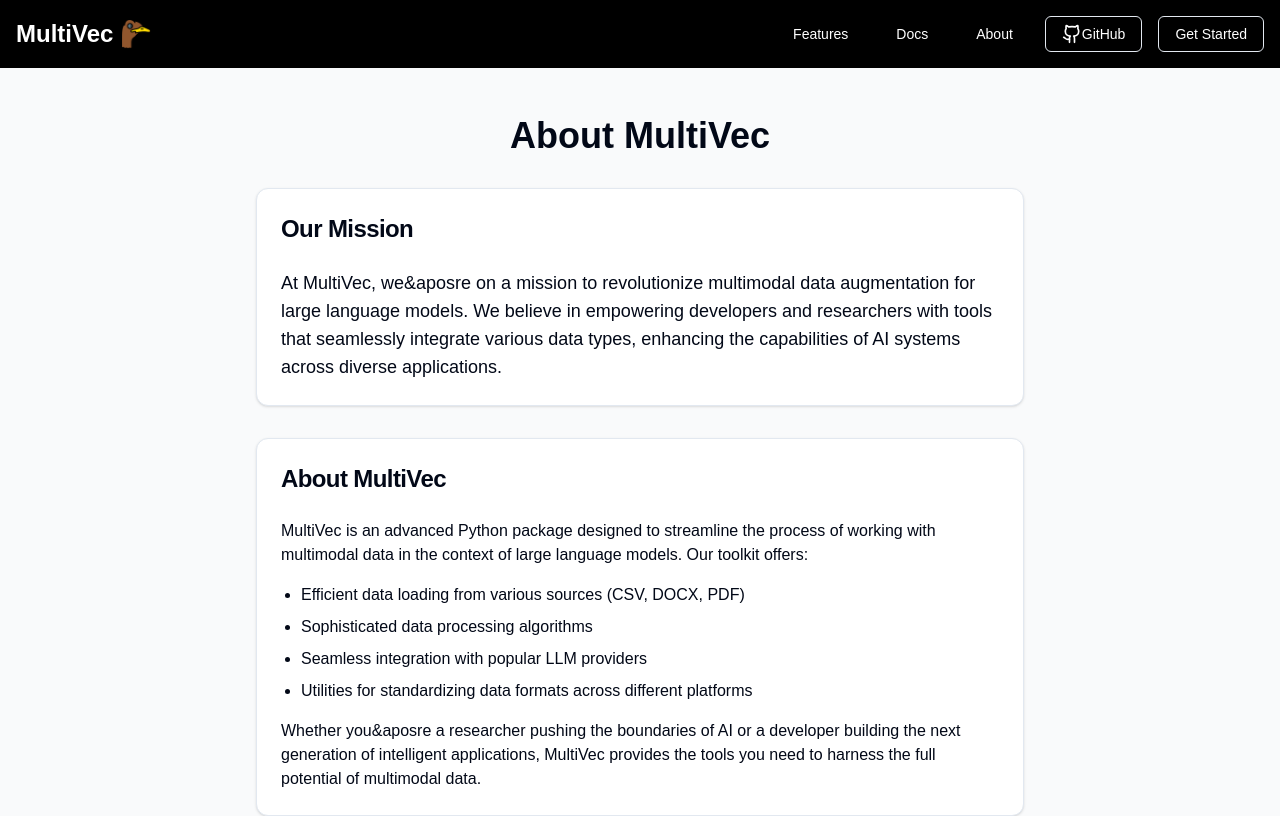
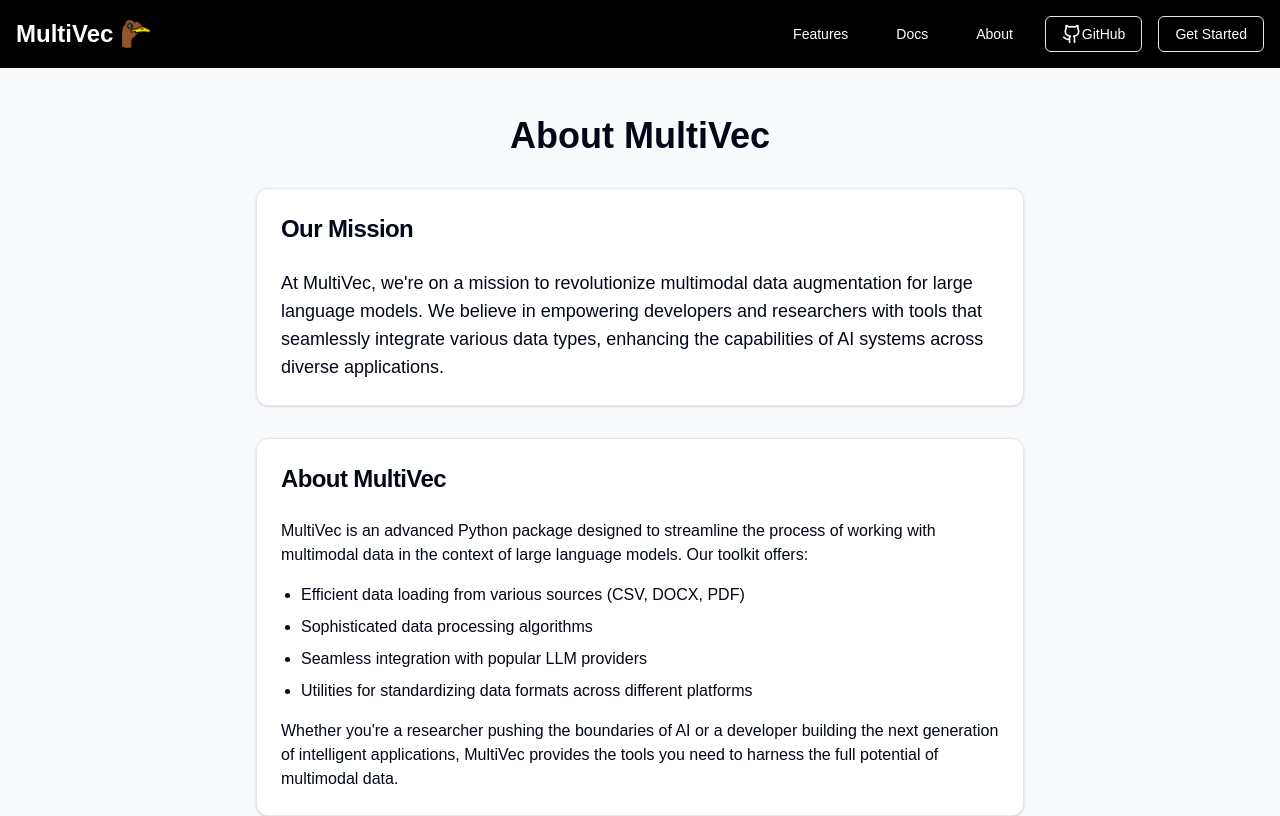
Before and after one commit to MR-GREEN1337/multivec-ui, a Next.js app: page /about in a window 1280 px wide. Shown: the top 816 px of the page. Built offline with nearby package versions, Linux system fonts and the light colour scheme; no server answers.

Commit message:
Building basic ui

```diff
--- a/src/app/(pages)/about/page.tsx
+++ b/src/app/(pages)/about/page.tsx
@@ -11,7 +11,7 @@
     </CardHeader>
     <CardContent>
       <p className="text-lg">
-        At MultiVec, we&aposre on a mission to revolutionize multimodal data augmentation for large language models. We believe in empowering developers and researchers with tools that seamlessly integrate various data types, enhancing the capabilities of AI systems across diverse applications.
+        At MultiVec, we're on a mission to revolutionize multimodal data augmentation for large language models. We believe in empowering developers and researchers with tools that seamlessly integrate various data types, enhancing the capabilities of AI systems across diverse applications.
       </p>
     </CardContent>
   </Card>
@@ -33,7 +33,7 @@
         <li>Utilities for standardizing data formats across different platforms</li>
       </ul>
       <p className="mt-4">
-        Whether you&aposre a researcher pushing the boundaries of AI or a developer building the next generation of intelligent applications, MultiVec provides the tools you need to harness the full potential of multimodal data.
+        Whether you're a researcher pushing the boundaries of AI or a developer building the next generation of intelligent applications, MultiVec provides the tools you need to harness the full potential of multimodal data.
       </p>
     </CardContent>
   </Card>
```
